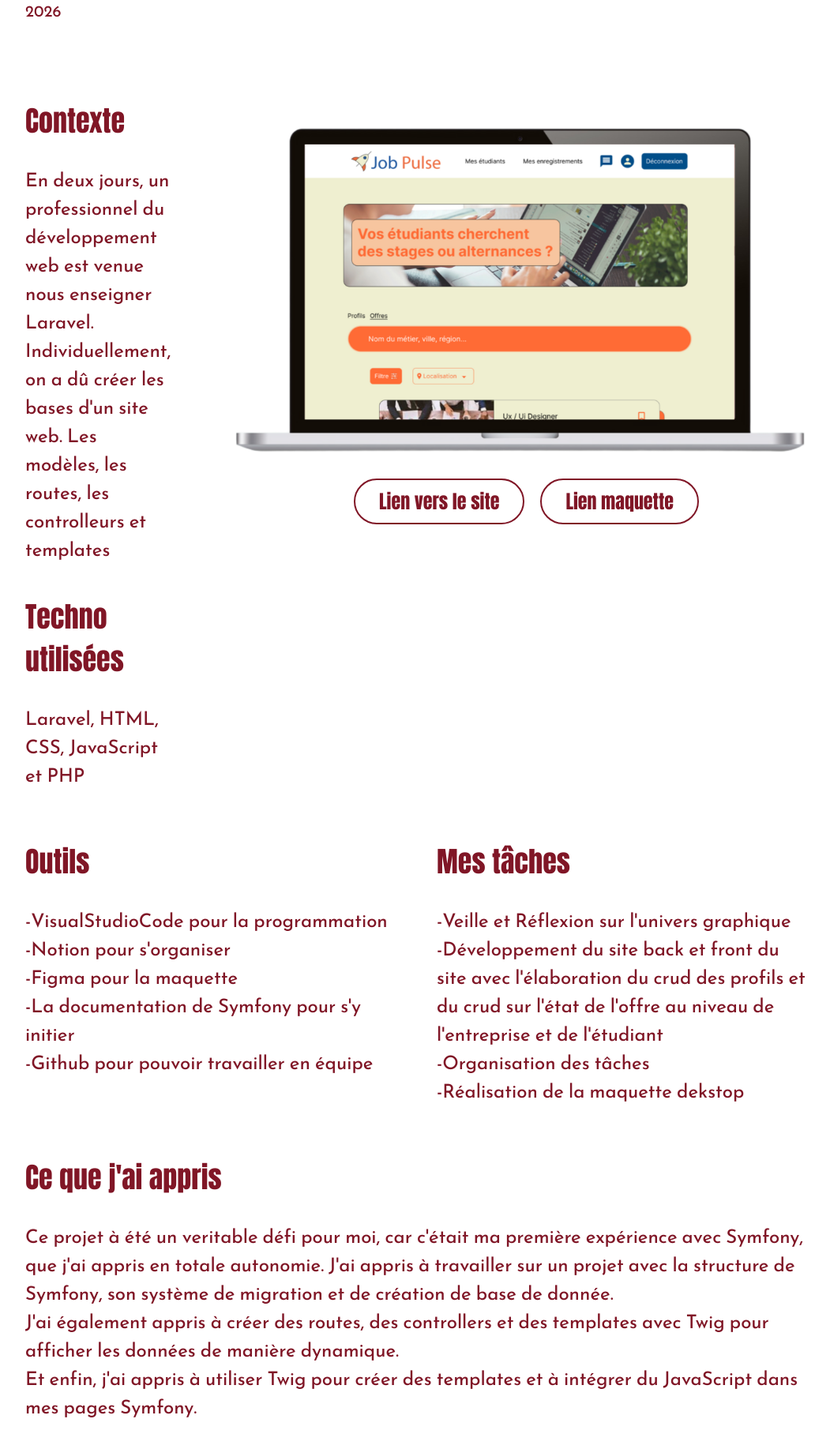
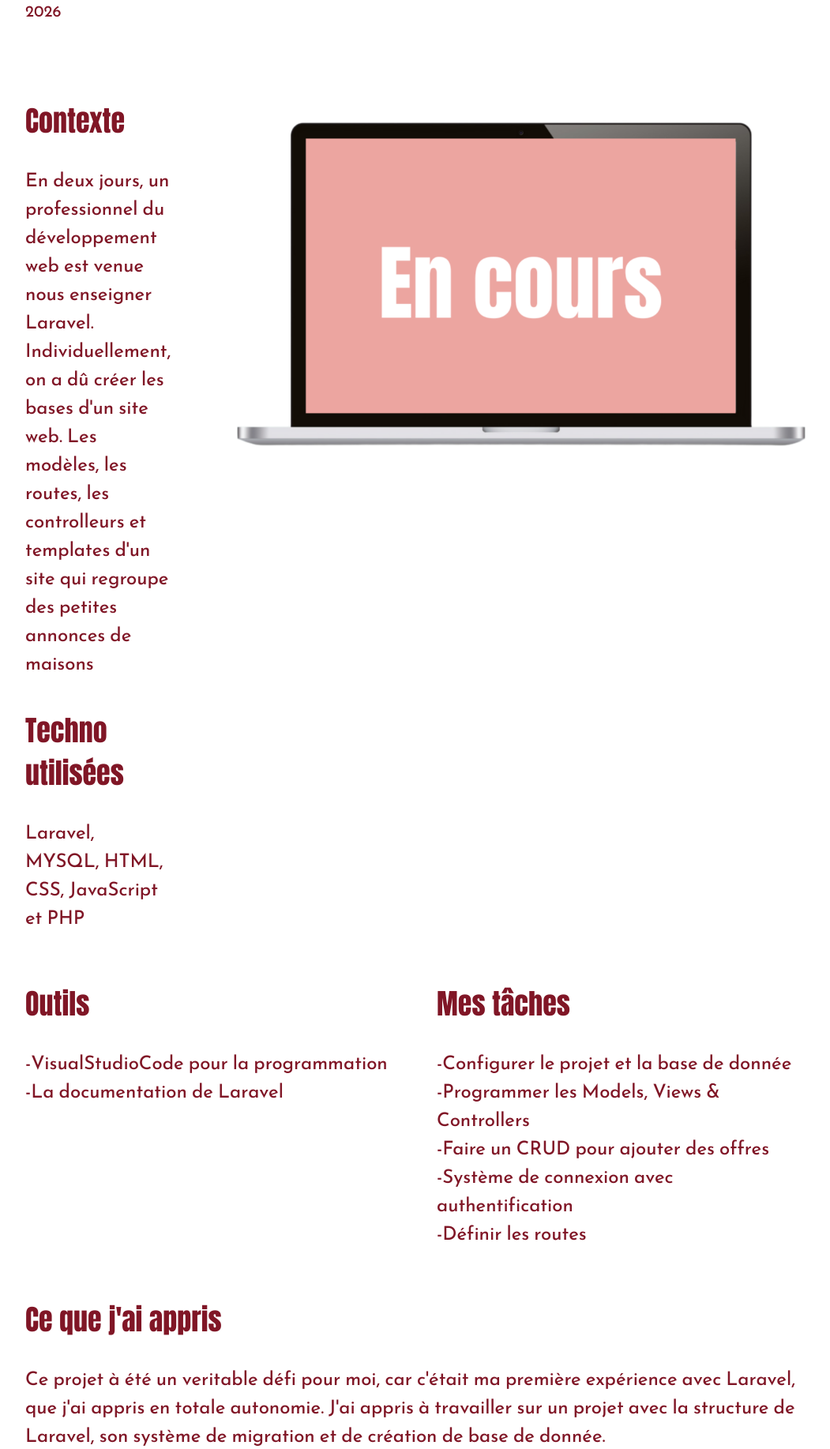
Before and after one commit to Melina38/Portfolio-Bascol-Melina, a PHP site: page /laravel.php in a window 1280 px wide. Shown: the part 546-2381 px from the top of the page at 79% size, without its empty margins (112-1163 px from the left). Run offline with PHP 8.4, Linux system fonts and the light colour scheme.

Commit message:
Update fiche projet Laravel

```diff
--- a/css/accueil.css
+++ b/css/accueil.css
@@ -181,7 +181,7 @@
     background-position: center;
     background-size: contain;
 }
-.card-9 {
+.card-10 {
     background-image: url('../img/pc_enCours.png');
     background-position: center;
     background-size: contain;
--- a/laravel.php
+++ b/laravel.php
@@ -20,22 +20,19 @@
                     <h3 class="sous-titre">Contexte</h3>
                     <h4>
                         En deux jours, un professionnel du développement web est venue nous enseigner Laravel. <br>
-                        Individuellement, on a dû créer les bases d'un site web. Les modèles, les routes, les controlleurs et templates <br>
+                        Individuellement, on a dû créer les bases d'un site web. Les modèles, les routes, les controlleurs et templates d'un site qui regroupe des petites annonces de maisons <br>
                     </h4>
 
                     <h3 class="sous-titre">Techno utilisées</h3>
                         <h4>
-                            Laravel, HTML, CSS, JavaScript et PHP
+                            Laravel, MYSQL, HTML, CSS, JavaScript et PHP
 
                         </h4>
 
                 </div>
                 <div class="image-div">
-                    <img src="./img/pc_jobPulse.png" alt="écran de pc">
-                    <div class="lien-div">
-                        <a class="bouton-lien" href="https://jobpulse-zza0.onrender.com/">Lien vers le site</a>
-                        <a class="bouton-lien" href="https://www.figma.com/design/FtCm6lECBcEWQXw4ZRB6y7/booster?node-id=271-3744&t=tyjbGJAJhG2rxaFb-1">Lien maquette</a>
-                    </div>
+                    <img src="./img/pc_enCours.png" alt="écran de pc">
+
 
 
                 </div>
@@ -46,20 +43,19 @@
                         <h3 class="sous-titre">Outils</h3>
                         <h4>
                             -VisualStudioCode pour la programmation <br>
-                            -Notion pour s'organiser <br>
-                            -Figma pour la maquette<br>
-                            -La documentation de Symfony pour s'y initier<br>
-                            -Github pour pouvoir travailler en équipe<br>
+                            -La documentation de Laravel<br>
+
                         </h4>
 
                     </div>
                     <div class="categorie-div">
                         <h3 class="sous-titre">Mes tâches</h3>
                         <h4>
-                            -Veille et Réflexion sur l'univers graphique<br>
-                            -Développement du site back et front du site avec l'élaboration du crud des profils et du crud sur l'état de l'offre au niveau de l'entreprise et de l'étudiant<br>
-                            -Organisation des tâches<br>
-                            -Réalisation de la maquette dekstop<br>
+                            -Configurer le projet et la base de donnée<br>
+                            -Programmer les Models, Views & Controllers<br>
+                            -Faire un CRUD pour ajouter des offres<br>
+                            -Système de connexion avec authentification<br>
+                            -Définir les routes
 
                         </h4>
 
@@ -68,10 +64,11 @@
                 <div class="apprentissages-div">
                     <h3 class="sous-titre">Ce que j'ai appris</h3>
                     <h4>
-                        Ce projet à été un veritable défi pour moi, car c'était ma première expérience avec Symfony, que j'ai appris en totale autonomie.
-                        J'ai appris à travailler sur un projet avec la structure de Symfony, son système de migration et de création de base de donnée.<br>
-                        J'ai également appris à créer des routes, des controllers et des templates avec Twig pour afficher les données de manière dynamique. <br>
-                        Et enfin, j'ai appris à utiliser Twig pour créer des templates et à intégrer du JavaScript dans mes pages Symfony. <br>
+                        Ce projet à été un veritable défi pour moi, car c'était ma première expérience avec Laravel, que j'ai appris en totale autonomie.
+                        J'ai appris à travailler sur un projet avec la structure de Laravel, son système de migration et de création de base de donnée.<br>
+                        J'ai également appris à créer des routes, des controllers et des templates pour afficher les données de manière dynamique. <br>
+                        Ce projet m'a permis de comprendre les bases de Laravel et de me familiariser avec ce framework.
+                        Merci à Gabriel Bois d'avoir pris le temps de m'accompagner dans ce projet.
                     </h4>
                 </div>
 
```
